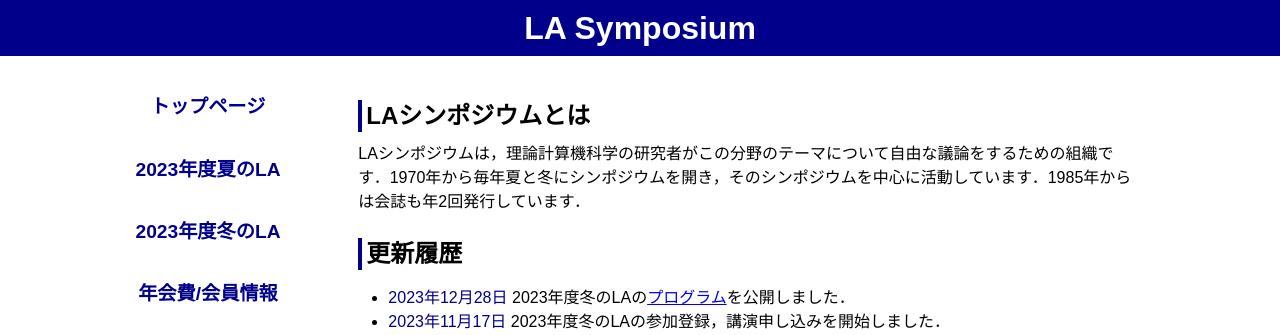
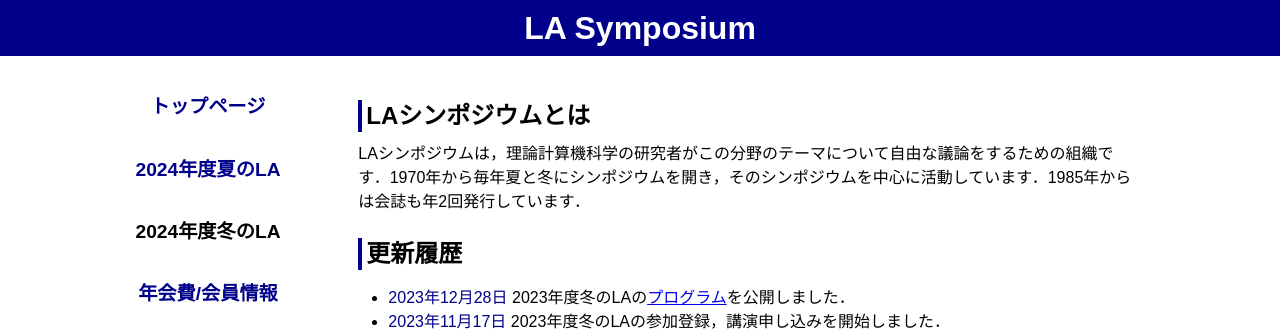
Before and after one commit to ytamura12/la-symposium_test.github.io, a Jekyll site: the page built from index.md, in a window 1280 px wide. Shown: the top 335 px of the page. Built offline with Jekyll 4.4.1, drawn with Linux system fonts in a browser that asks for light colours.

Commit message:
Update default.html

```diff
--- a/_layouts/default.html
+++ b/_layouts/default.html
@@ -2,8 +2,6 @@
 <html lang="ja">
 <head>
   <meta charset="UTF-8">
-  <meta name="keywords" content="LAシンポジウム, LA Symposium">
-  <meta name="description" content="LAシンポジウム, LA Symposium">
   <title>{{ page.title }}</title>
   <link rel="icon" sizes="any" href={{ "/favicon.svg" | relative_url }} type="image/svg+xml">
   <link rel="stylesheet" type="text/css" media="screen" href={{ "/assets/style.css" | relative_url }}>
@@ -16,8 +14,11 @@
     <nav role="navigation">
       <ul role="menubar">
         <li role="menuitem"><a href={{ "/index.html" | relative_url }}>トップページ</a></li>
-        <li role="menuitem"><a href={{ "/2023/summer.html" | relative_url }}>2023年度夏のLA</a></li>
-        <li role="menuitem"><a href={{ "/2023/winter.html" | relative_url }}>2023年度冬のLA</a></li>
+        <li role="menuitem"><a href={{ "/2024/summer.html" | relative_url }}>2024年度夏のLA</a></li>
+        <li role="menuitem">2024年度冬のLA</li>
+        <!--
+        <li role="menuitem"><a href={{ "/2024/winter.html" | relative_url }}>2024年度冬のLA</a></li>
+        -->
         <li role="menuitem"><a href={{ "/members.html" | relative_url }}>年会費/会員情報</a></li>
         <li role="menuitem"><a href={{ "/links.html" | relative_url }}>リンク</a></li>
       </ul>
```
